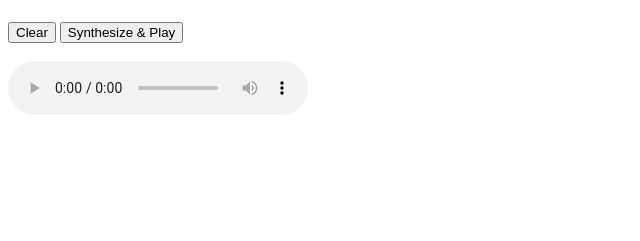
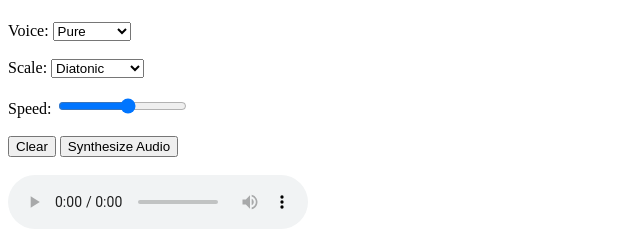
Before and after one commit to joeplattenburg/music, a Flask app: page /sonogram in a window 1280 px wide. Shown: the part 627-868 px from the top of the page, without its empty margins (0-640 px from the left). Before the commit the page ends 742 px from the top, so only its background shows below. Run offline with Flask 3, Linux system fonts and the light colour scheme.

Commit message:
add more toggles

```diff
--- a/src/music/app.py
+++ b/src/music/app.py
@@ -41,10 +41,11 @@ def sonogram():
 @app.route("/sonogram", methods=["POST"])
 def sonogram_display():
     data = request.get_json()
+    tempo = 500 + 100 * (data['speed'] - 5)
     image_data_uri = data.get("image_data")
     header, encoded_string = image_data_uri.split(",", 1)
     image_bytes = utils.base64_to_bytes(encoded_string)
-    engine = engines.SonogramEngine(tempo=500)
+    engine = engines.SonogramEngine(tempo=tempo, scale=data['scale'], voice=data['voice'])
     matrix = engine.bytes_to_image_matrix(image_bytes)
     audio_ = engine.image_to_audio(matrix)
     audio_bytes = audio_.write_wav()
--- a/src/music/engines.py
+++ b/src/music/engines.py
@@ -276,6 +276,8 @@ class SonogramEngine:
         self.audio_engine = AudioEngine(tempo=tempo, sample_rate=sample_rate)
         self.voice = {
             'pure_tone': PureVoice,
+            'triangle': Voice(wave='triangle', harmonics=[(1, 1)]),
+            'sawtooth': Voice(wave='sawtooth', harmonics=[(1, 1)])
         }[voice]
 
     def image_to_audio(self, image: np.ndarray) -> Audio:
--- a/src/music/templates/sonogram.html
+++ b/src/music/templates/sonogram.html
@@ -12,8 +12,30 @@
         <canvas id="canvas" width="400" height="300"></canvas>
         <br><br>
 
+        <label for="voice">Voice:</label>
+        <select name="voice" id="voice">
+          <option value="pure_tone">Pure</option>
+          <option value="triangle">Triangle</option>
+          <option value="sawtooth">Sawtooth</option>
+        </select>
+        <br><br>
+
+        <label for="scale">Scale:</label>
+        <select name="scale" id="scale">
+          <option value="diatonic">Diatonic</option>
+          <option value="pentatonic">Pentatonic</option>
+          <option value="chromatic">Chromatic</option>
+          <option value="whole_tone">Whole Tone</option>
+        </select>
+        <br><br>
+
+        <label for="speed">Speed:</label>
+        <input type="range" id="speed" name="speed" min="1" max="10" step="1" />
+
+        <br><br>
+
         <button onclick="clearCanvas()">Clear</button>
-        <button onclick="synthesizeAudio()">Synthesize & Play</button>
+        <button onclick="synthesizeAudio()">Synthesize Audio</button>
         <br><br>
 
         <audio id="audioPlayer" controls></audio>
@@ -62,11 +84,20 @@
             }
 
             async function synthesizeAudio() {
+                const selectedVoice = document.getElementById('voice').value;
+                const selectedScale = document.getElementById('scale').value;
+                const selectedSpeed = document.getElementById('speed').value;
                 const imageDataUrl = canvas.toDataURL('image/png');
+
                 const response = await fetch('/sonogram', {
                     method: 'POST',
                     headers: { 'Content-Type': 'application/json' },
-                    body: JSON.stringify({ image_data: imageDataUrl })
+                    body: JSON.stringify({
+                        image_data: imageDataUrl,
+                        voice: selectedVoice,
+                        scale: selectedScale,
+                        speed: parseInt(selectedSpeed)
+                    })
                 });
 
                 const audioBlob = await response.blob();
```
